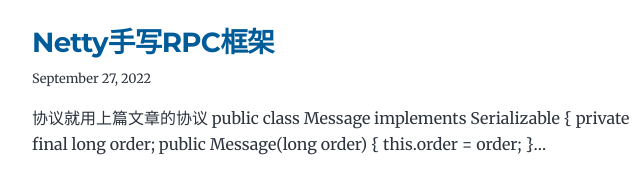
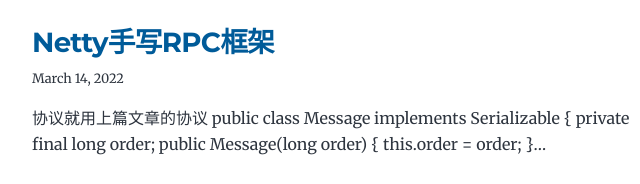
Before and after one commit to Enaium/blog, a Gatsby site: page / in a window 1280 px wide. Shown: the part 302-486 px from the top of the page, 292-932 px from the left. Built offline with nearby package versions, Linux system fonts and the light colour scheme; Gatsby itself is replaced by a stand-in of ours.

Commit message:
Update Netty手写RPC框架.md

```diff
--- a/content/blog/Netty手写RPC框架.md
+++ b/content/blog/Netty手写RPC框架.md
@@ -1,6 +1,6 @@
 ---
 title: "Netty手写RPC框架"
-date: 2022-09-27T19:05:22+0800
+date: 2022-03-14T14:26:00+0800
 categories: java
 ---
 
```
